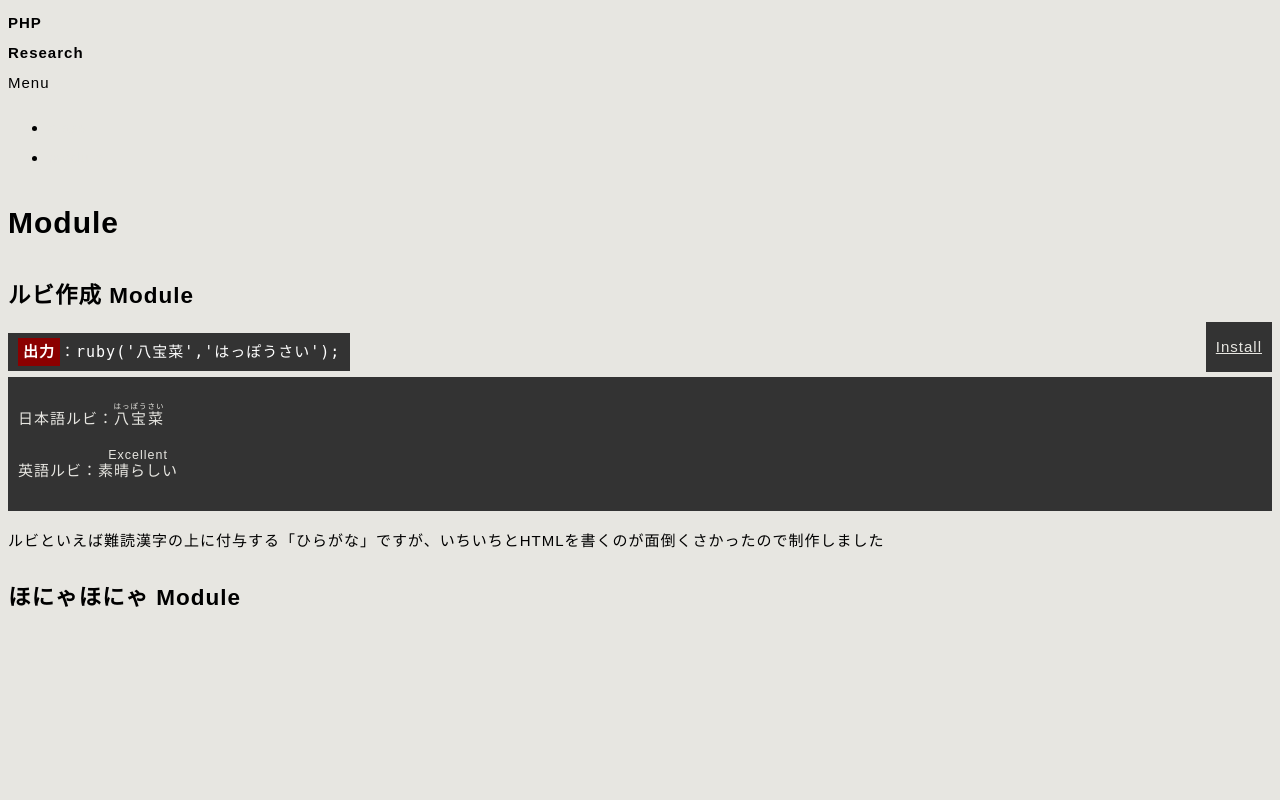
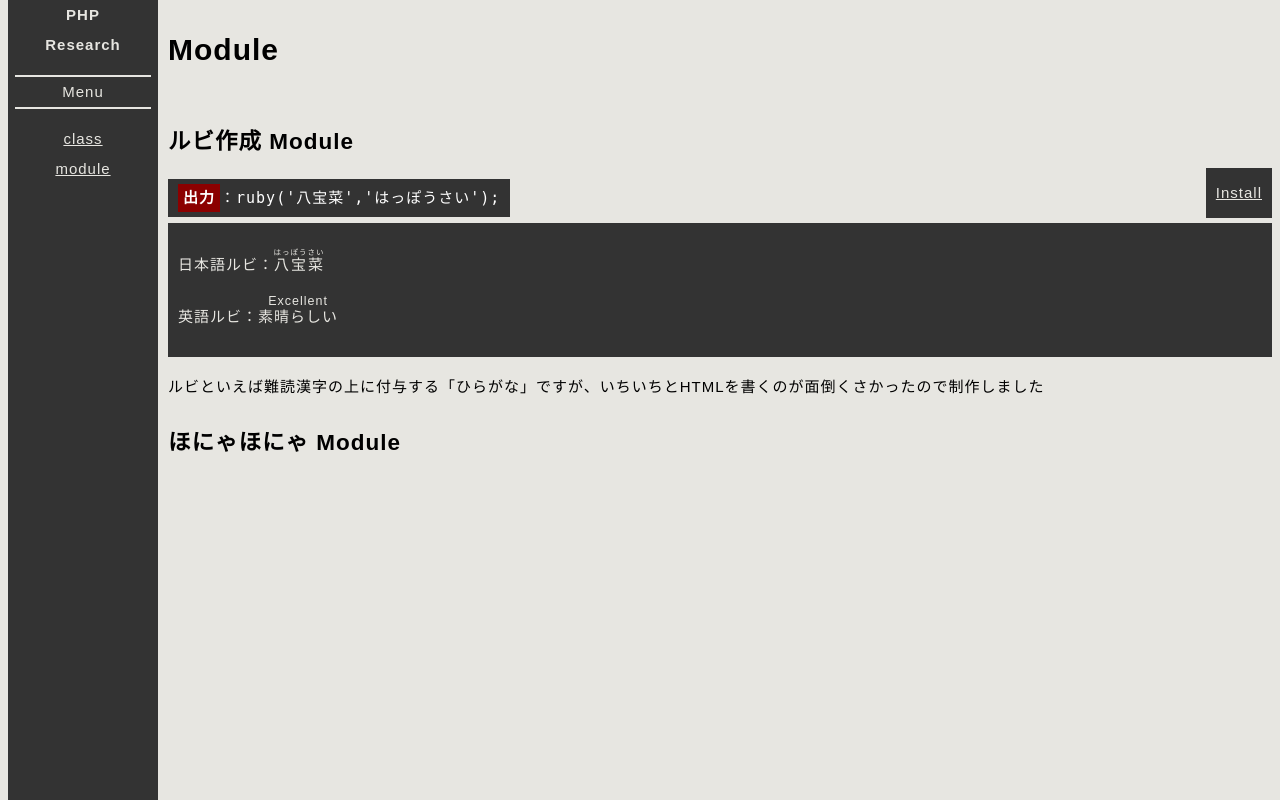
Before and after one commit to KurohimeAkari/PHP, a PHP site: page /module.php in a window 1280 px wide. Run offline with PHP 8.4, Linux system fonts and the light colour scheme.

Commit message:
Update style.css

```diff
--- a/style/style.css
+++ b/style/style.css
@@ -7,6 +7,40 @@ body{
     font-family: /*"Shin Go Regular",*/"ヒラギノ角ゴ Pro W3", "Hiragino Kaku Gothic Pro", "メイリオ", Meiryo, Osaka, "ＭＳ Ｐゴシック", "MS PGothic", sans-serif;
 }
 
+
+/* article */
+article{
+	margin-left: 160px;
+	float: right;
+	width: -webkit-fill-available;
+}
+
+nav{
+	width: auto;
+	min-width: 150px;
+	height: 100%;
+	position: fixed;
+	top: 0px;
+	float: left;
+	text-align: center;
+	background-color: #333;
+	color: #E7E6E1;
+}
+
+nav ul {
+	padding-left: 0px;
+}
+
+#menue {
+	border-top: 2px solid #E7E6E1;
+	border-bottom: 2px solid #E7E6E1;
+	margin: 15px 7px;
+}
+
+
+h1 {
+	margin-left: 160px;
+}
 
 /* div */
 h2 + section div {
```
